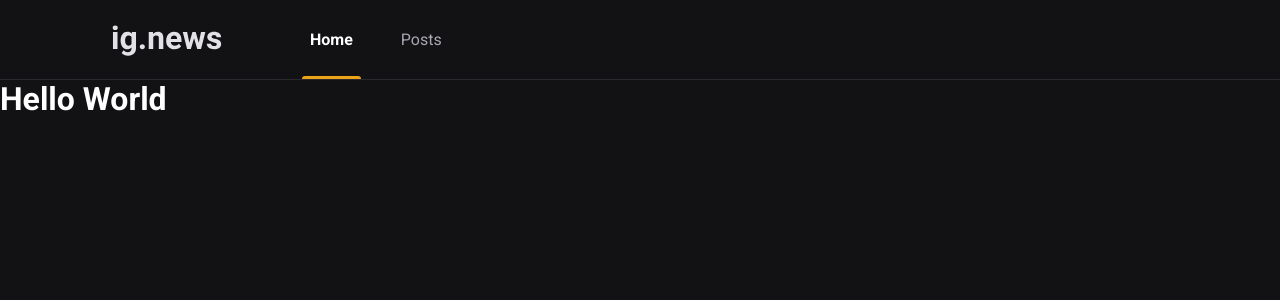
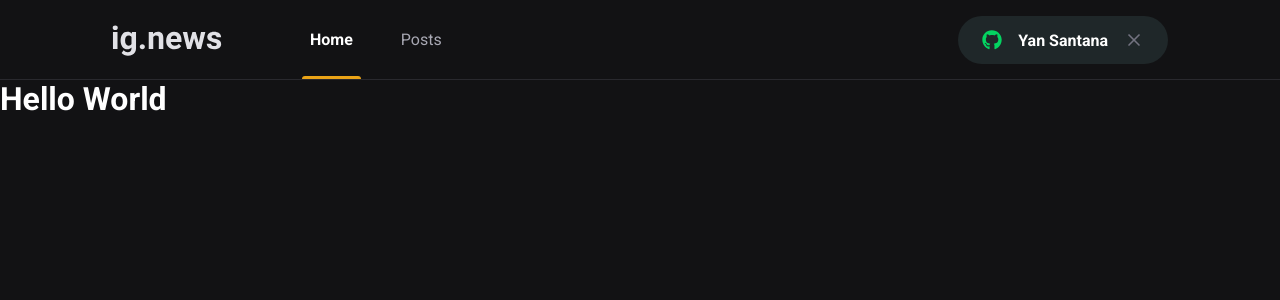
Before and after one commit to Yansb/ig.news, a Next.js app: page / in a window 1280 px wide. Shown: the top 300 px of the page. Built offline with nearby package versions, Linux system fonts and the light colour scheme.

Commit message:
:passport_control: signIn button

```diff
--- a/package.json
+++ b/package.json
@@ -11,6 +11,7 @@
     "next": "10.1.3",
     "react": "17.0.2",
     "react-dom": "17.0.2",
+    "react-icons": "^4.2.0",
     "sass": "^1.32.8"
   },
   "devDependencies": {
--- a/src/components/Header/index.tsx
+++ b/src/components/Header/index.tsx
@@ -1,3 +1,4 @@
+import { SignInButton } from '../SignInButton';
 import styles from './styles.module.scss';
 
 export function Header(){
@@ -9,6 +10,8 @@
           <a className={styles.active}>Home</a>
           <a href="">Posts</a>
         </nav>
+
+        <SignInButton />
       </div>
     </header>
   );
--- a/src/components/Header/styles.module.scss
+++ b/src/components/Header/styles.module.scss
@@ -55,4 +55,8 @@
       }
     }
   }
+
+  button{
+    margin-left: auto;
+  }
 }
--- /dev/null
+++ b/src/components/SignInButton/index.tsx
@@ -0,0 +1,23 @@
+import { FaGithub } from 'react-icons/fa';
+import {FiX} from 'react-icons/fi';
+
+import styles from './styles.module.scss';
+
+export function SignInButton() {
+  const isUserLoggedIn = true;
+
+
+  return isUserLoggedIn ?
+  (
+    <button type="button" className={styles.signInButton}>
+      <FaGithub  color="#04d361"/>
+      Yan Santana
+      <FiX color="#737380" className={styles.closeIcon} />
+    </button>
+  ) : (
+    <button type="button" className={styles.signInButton}>
+      <FaGithub  color="#eba417"/>
+      Sign in with Github
+    </button>
+  )
+}
--- /dev/null
+++ b/src/components/SignInButton/styles.module.scss
@@ -0,0 +1,33 @@
+.signInButton{
+  height: 3rem;
+  border-radius: 3rem;
+  background: var(--gray-850);
+  border: 0;
+  padding: 0 1.5rem;
+
+  display: flex;
+  align-items: center;
+  justify-content: center;
+
+  color: var(--white);
+  font-weight: bold;
+
+  svg{
+    width: 20px;
+    height: 20px;
+  }
+
+  svg:first-child{
+    margin-right: 1rem;
+  }
+
+  svg.closeIcon{
+    margin-left: 1rem;
+  }
+
+  transition: filter 0.2s;
+
+  &:hover{
+    filter: brightness(0.8);
+  }
+}
--- a/src/styles/global.scss
+++ b/src/styles/global.scss
@@ -10,6 +10,7 @@
   --gray-100: #e1e1e6;
   --gray-300: #a8a8b3;
   --gray-800: #29292e;
+  --gray-850: #1f2729;
   --gray-900: #121214;
 
   --cyan-500: #61dafb;
```
Also changed, not shown: 1 other file (tests, documents, lock files or other folders).
